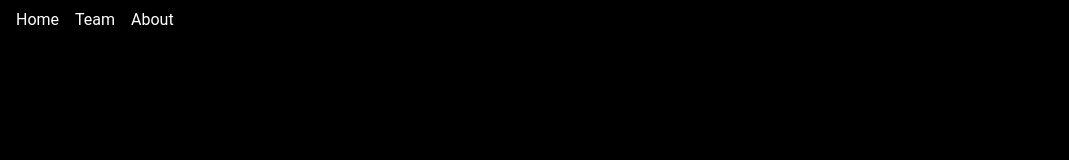
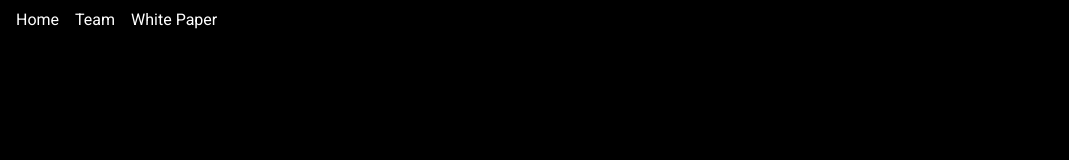
Before and after one commit to diaspora-labs/diaspora-site, a Next.js app: page / in a window 1280 px wide. Shown: the top 160 px of the page, without its empty margins (0-1069 px from the left). Built offline with nearby package versions, Linux system fonts and the light colour scheme.

Commit message:
Adds nav

```diff
--- a/components/Nav.tsx
+++ b/components/Nav.tsx
@@ -0,0 +1,25 @@
+import React from "react"
+import { Box, Flex } from "@chakra-ui/react"
+import Link from "next/link"
+
+export const Nav = () => {
+  return (
+    <Flex flexDirection="row">
+      <Box mx="2">
+        <Link href="/">
+          <a>Home</a>
+        </Link>
+      </Box>
+      <Box mx="2">
+        <Link href="/team">
+          <a>Team</a>
+        </Link>
+      </Box>
+      <Box mx="2">
+        <Link href="/about">
+          <a>White Paper</a>
+        </Link>
+      </Box>
+    </Flex>
+  )
+}
--- a/pages/_app.tsx
+++ b/pages/_app.tsx
@@ -1,7 +1,9 @@
 import "../styles/globals.css"
 import type { AppProps } from "next/app"
 import { ChakraProvider } from "@chakra-ui/react"
+
 import theme from "../theme"
+import "@fontsource/roboto"
 
 function MyApp({ Component, pageProps }: AppProps) {
   return (
--- a/pages/index.tsx
+++ b/pages/index.tsx
@@ -1,8 +1,9 @@
 import { NextPage } from "next"
-import Link from "next/link"
+
 import Head from "next/head"
 import { Center, Box, Flex, Text } from "@chakra-ui/react"
 import { DiasporaLogo } from "../components/DiasporaLogo"
+import { Nav } from "../components/Nav"
 
 const Home: NextPage = () => {
   return (
@@ -14,23 +15,7 @@ const Home: NextPage = () => {
       </Head>
 
       <Flex color="white" alignItems="flex-end" width="100%" p="2">
-        <Flex flexDirection="row">
-          <Box mx="2">
-            <Link href="/">
-              <a>Home</a>
-            </Link>
-          </Box>
-          <Box mx="2">
-            <Link href="/team">
-              <a>Team</a>
-            </Link>
-          </Box>
-          <Box mx="2">
-            <Link href="/about">
-              <a>About</a>
-            </Link>
-          </Box>
-        </Flex>
+        <Nav />
       </Flex>
 
       <Center bg="black" color="white" height="100vh">
--- a/pages/team.tsx
+++ b/pages/team.tsx
@@ -2,7 +2,11 @@ import React from "react"
 import { Box, Container } from "@chakra-ui/react"
 
 const Team = () => {
-  return <Container></Container>
+  return (
+    <Box bg="black" width="100%" height="100vh">
+      <Container></Container>
+    </Box>
+  )
 }
 
 export default Team
```
